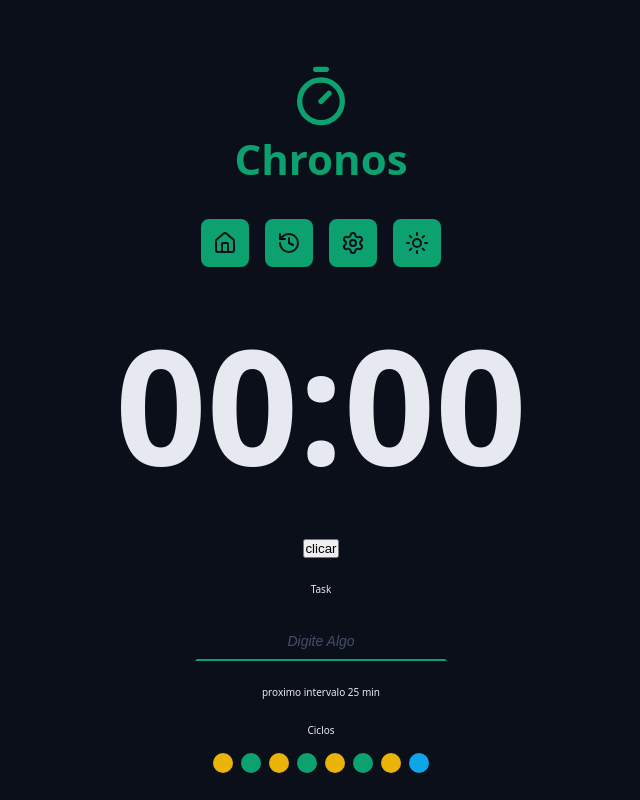
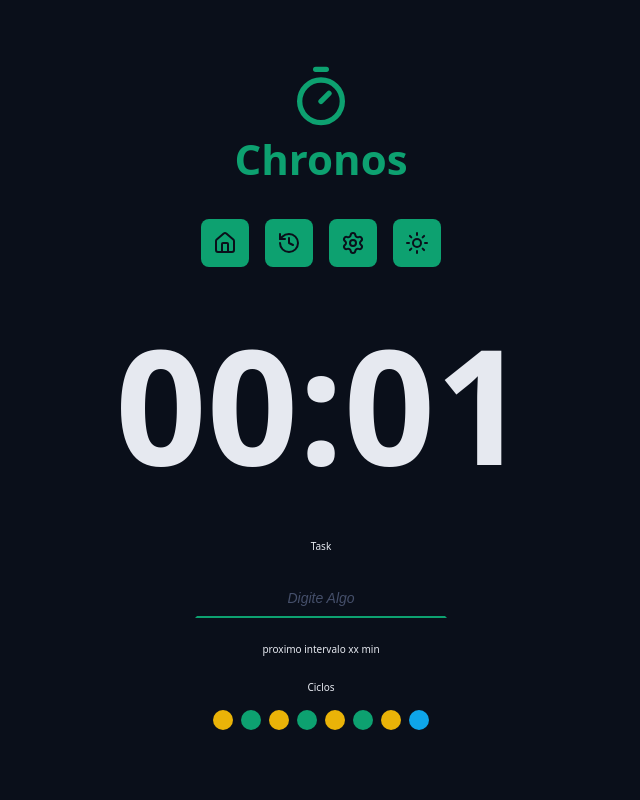
Before and after one commit to albertolotz/chronos-pomodoro, a React (Vite) app: page / in a window 1280 px wide. Shown: the top 800 px of the page, without its empty margins (319-959 px from the left). Built offline with nearby package versions, Linux system fonts and the light colour scheme.

Commit message:
1.0.13: Retorno como antes, sem passar infos para componentes por props

```diff
--- a/src/App.tsx
+++ b/src/App.tsx
@@ -21,5 +21,5 @@ const initialState: TaskStateModel = {
 export function App() {
   const [state, setState] = useState(initialState);
 
-  return <Home state={state} setState={setState} />;
+  return <Home />;
 }
--- a/src/components/CountDown/index.tsx
+++ b/src/components/CountDown/index.tsx
@@ -1,10 +1,9 @@
-import type { HomeProps } from '../../pages/home';
 import styles from './styles.module.css';
 
-export function CountDown({ state }: HomeProps) {
+export function CountDown() {
   return (
     <div className={styles.countdown}>
-      <span>{state.formattedSecondsRemaning}</span>
+      <span>00:01</span>
     </div>
   );
 }
--- a/src/components/MainForm/index.tsx
+++ b/src/components/MainForm/index.tsx
@@ -4,29 +4,10 @@ import { PlayCircleIcon } from 'lucide-react';
 import { Cycles } from '../Cycles';
 import { DefaultButton } from '../DefaultButton';
 import { DefaultInput } from '../DefaultInput';
-import type { HomeProps } from '../../pages/home';
 
-export function MainForm({ state, setState }: HomeProps) {
-  function handleClick() {
-    setState(prevState => {
-      return {
-        ...prevState,
-        config: {
-          ...prevState.config,
-          workTime: 78,
-        },
-        formattedSecondsRemaning: '44:87',
-      };
-    });
-  }
+export function MainForm() {
   return (
     <form className='form' action=''>
-      <div>
-        <button type='button' onClick={handleClick}>
-          clicar
-        </button>
-      </div>
-
       <div className='formRow'>
         <DefaultInput
           id='meuInput'
@@ -37,7 +18,7 @@ export function MainForm({ state, setState }: HomeProps) {
       </div>
 
       <div className='formRow'>
-        <p>proximo intervalo {state.config.workTime} min</p>
+        <p>proximo intervalo xx min</p>
       </div>
 
       <div className='formRow'>
--- a/src/pages/home/index.tsx
+++ b/src/pages/home/index.tsx
@@ -3,23 +3,17 @@
 import { Container } from '../../components/Container';
 import { CountDown } from '../../components/CountDown';
 import { MainForm } from '../../components/MainForm';
-import type { TaskStateModel } from '../../models/TaskStateModel';
 import { MainTemplate } from '../../templates/MainTemplate';
 
-export type HomeProps = {
-  state: TaskStateModel;
-  setState: React.Dispatch<React.SetStateAction<TaskStateModel>>;
-};
-
-export function Home(props: HomeProps) {
+export function Home() {
   return (
     <MainTemplate>
       <Container>
-        <CountDown {...props} />
+        <CountDown />
       </Container>
 
       <Container>
-        <MainForm {...props} />
+        <MainForm />
       </Container>
     </MainTemplate>
   );
```
